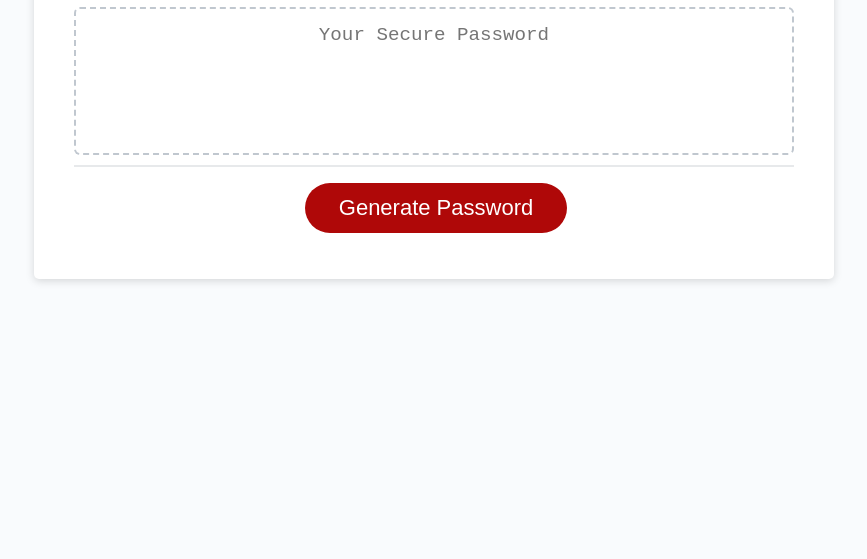
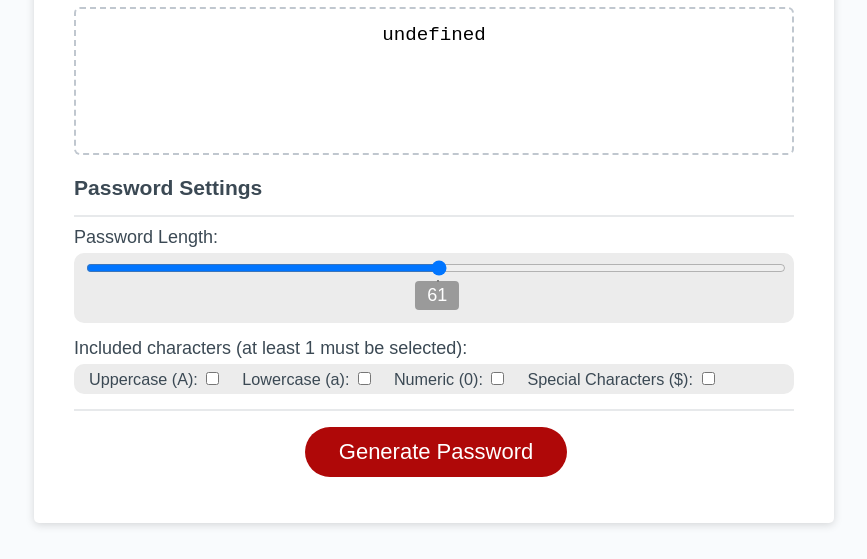
Before and after one commit to th19776675/week03-homework, a plain HTML site: page Develop/index.html in a window 1280 px wide. Both pictures are taken after a click on the button "Generate Password". Shown: the part 241-800 px from the top of the page, without its empty margins (206-1073 px from the left). Drawn offline with Linux system fonts and the light colour scheme.

Commit message:
Added in HTML, CSS and Javascript for main functionality

```diff
--- a/Develop/index.html
+++ b/Develop/index.html
@@ -24,6 +24,42 @@
             aria-label="Generated Password"
           ></textarea>
         </div>
+
+        <div class="card-header">
+          <h3>Password Settings</h3>
+        </div>
+        <div class="settings">
+          Password Length:
+          <div class="settings-panel">
+            <div class="range-wrap">
+              <input type="range" class="range" min="1" max="120">
+              <output class="bubble"></output>
+            </div>
+          </div>
+          Included characters (at least 1 must be selected):
+          <div class="settings-panel">
+
+            <div class="input-fields">
+              <label for="Uppercase">
+                Uppercase (A):
+                <input type="checkbox" aria-label="Uppercase" class="uppercase">
+              </label>
+
+              <label for="Lowercase">
+                Lowercase (a):
+                <input type="checkbox" aria-label="Lowercase" class="lowercase">
+              </label>
+              <label for="Numeric">
+                Numeric (0):
+                <input type="checkbox" aria-label="Numeric" class="numeric">
+              </label>
+              <label for="Special Characters">
+                Special Characters ($):
+                <input type="checkbox" aria-label="Special Characters" class="special">
+              </label>
+          </div>
+          </div>
+        </div>
         <div class="card-footer">
           <button id="generate" class="btn">Generate Password</button>
         </div>
--- a/Develop/script.js
+++ b/Develop/script.js
@@ -1,5 +1,48 @@
 // Assignment Code
 var generateBtn = document.querySelector("#generate");
+
+
+// Declare Inputs
+var upperCaseCheck = document.querySelector(".uppercase")
+var lowerCaseCheck = document.querySelector(".lowercase")
+var numericCheck = document.querySelector(".numeric")
+var specialCheck = document.querySelector(".special")
+var rangeSlider = document.querySelector(".range")
+
+// Declare Characters
+var upperChar = "ABCDEFGHIJKLMNOPQRSTUVWXYZ"
+var lowerChar = "abcdefghijklmnopqrstuvwxyz"
+var numericChar = "0123456789"
+var specialChar = "!\"#$%&'()*+,-./:;<=>?@[]^_`{|}~"
+
+
+//Generate Password
+function generatePassword () {
+  const settings = {
+    upperCase:upperCaseCheck.checked,
+    lowerCase:lowerCaseCheck.checked,
+    numeric:numericCheck.checked,
+    special:specialCheck.checked,
+    range:rangeSlider.value
+  }
+  let includedChar = "";
+  settings.upperCase ? (includedChar += upperChar) : "" ;
+  settings.lowerCase ? (includedChar += lowerChar) : "" ;
+  settings.numeric ? (includedChar += numericChar) : "" ;
+  settings.special ? (includedChar += specialChar) : "" ;
+  if (includedChar === "") {
+    alert("You must select at least one character.");
+  } else {
+    let password = "";
+    for (let i = 0; i < settings.range; i++) {
+      password += includedChar.charAt(
+        Math.floor(Math.random() * includedChar.length)
+      );
+    }
+    return password;
+  }
+}
+
 
 // Write password to the #password input
 function writePassword() {
@@ -12,3 +55,25 @@ function writePassword() {
 
 // Add event listener to generate button
 generateBtn.addEventListener("click", writePassword);
+
+
+// Input Slider
+const allRanges = document.querySelectorAll(".range-wrap");
+allRanges.forEach(wrap => {
+  const range = wrap.querySelector(".range");
+  const bubble = wrap.querySelector(".bubble");
+
+  range.addEventListener("input", () => {
+    setBubble(range, bubble);
+  });
+  setBubble(range, bubble);
+});
+
+function setBubble(range, bubble) {
+  const val = range.value;
+  const min = range.min ? range.min : 0;
+  const max = range.max ? range.max : 100;
+  const newVal = Number(((val - min) * 100) / (max - min));
+  bubble.innerHTML = val;
+  bubble.style.left = `calc(${newVal}% + (${8 - newVal * 0.15}px))`;
+}
--- a/Develop/style.css
+++ b/Develop/style.css
@@ -23,6 +23,7 @@ body {
   padding-right: 20px;
 }
 
+
 header {
   text-align: center;
   padding: 20px;
@@ -42,7 +43,7 @@ header {
   padding: 30px 40px;
 }
 
-.card-header::after {
+.card-header::after{
   content: " ";
   display: block;
   width: 100%;
@@ -58,7 +59,7 @@ header {
   text-align: center;
 }
 
-.card-footer::before {
+.card-footer::before  {
   content: " ";
   display: block;
   width: 100%;
@@ -118,6 +119,68 @@ button[disabled] {
   overflow: hidden;
 }
 
+/* Password Settings */
+
+.settings {
+  padding-top: 10px;
+}
+
+h3 {
+  margin-bottom: 15px;
+}
+
+.settings-panel {
+  margin: 5px 0 15px 0;
+  padding: 5px;
+  border-radius: 10px;
+  background-color: rgb(236, 236, 236);
+}
+
+.settings-panel:first-child {
+  height: 70px;
+  padding: 5px 10px;
+}
+
+label {
+  font-size: 90%;
+  margin: 0 10px;
+}
+
+.input-fields{
+  display: flex;
+  flex-wrap: wrap;
+}
+
+.range-wrap {
+  position: relative;
+  margin: 0 auto 3rem;
+}
+.range {
+  width: 100%;
+}
+
+.bubble {
+  background: rgba(0, 0, 0, 0.349);
+  color: white;
+  padding: 4px 12px;
+  position: absolute;
+  border-radius: 4px;
+  left: 50%;
+  transform: translateX(-50%);
+}
+
+.bubble::after {
+  content: "";
+  position: absolute;
+  width: 2px;
+  height: 2px;
+  background: grey;
+  top: -1px;
+  left: 50%;
+}
+
+
+
 @media (max-width: 690px) {
   .btn {
     font-size: 1rem;
```
